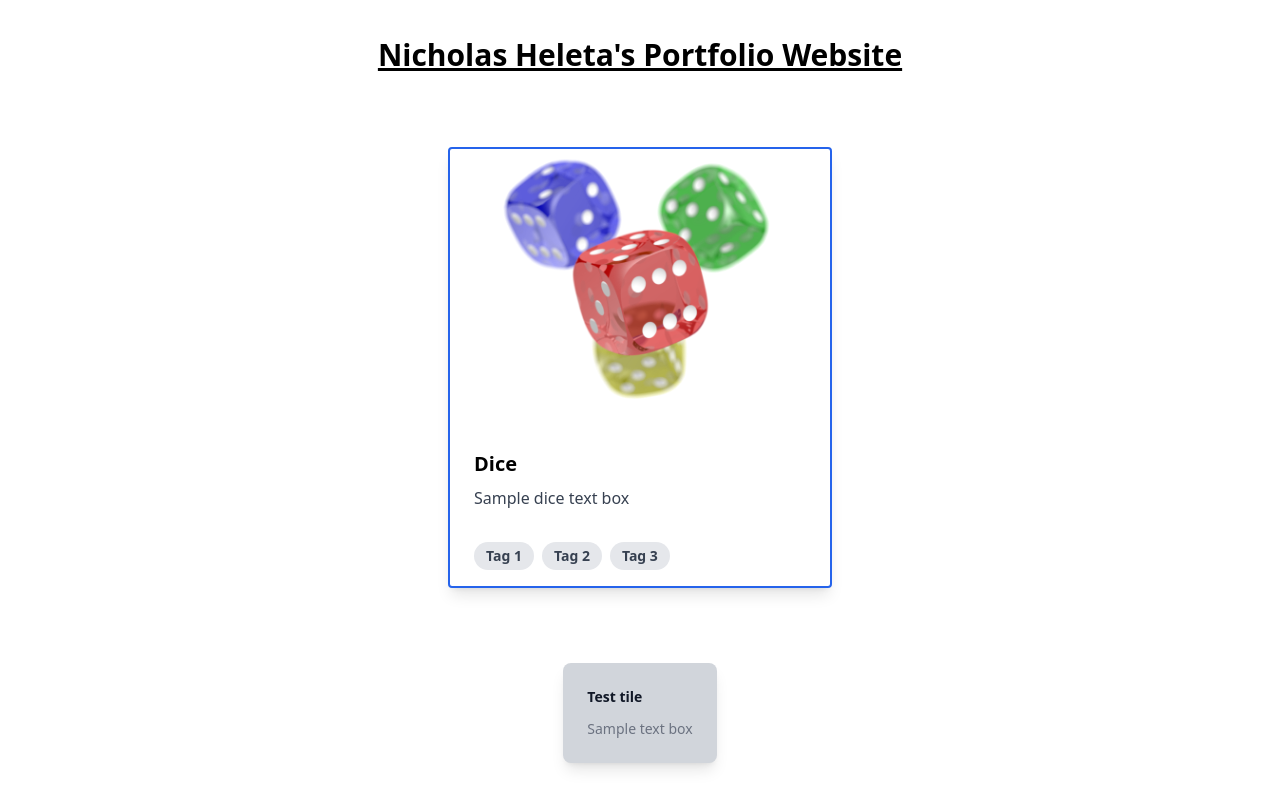
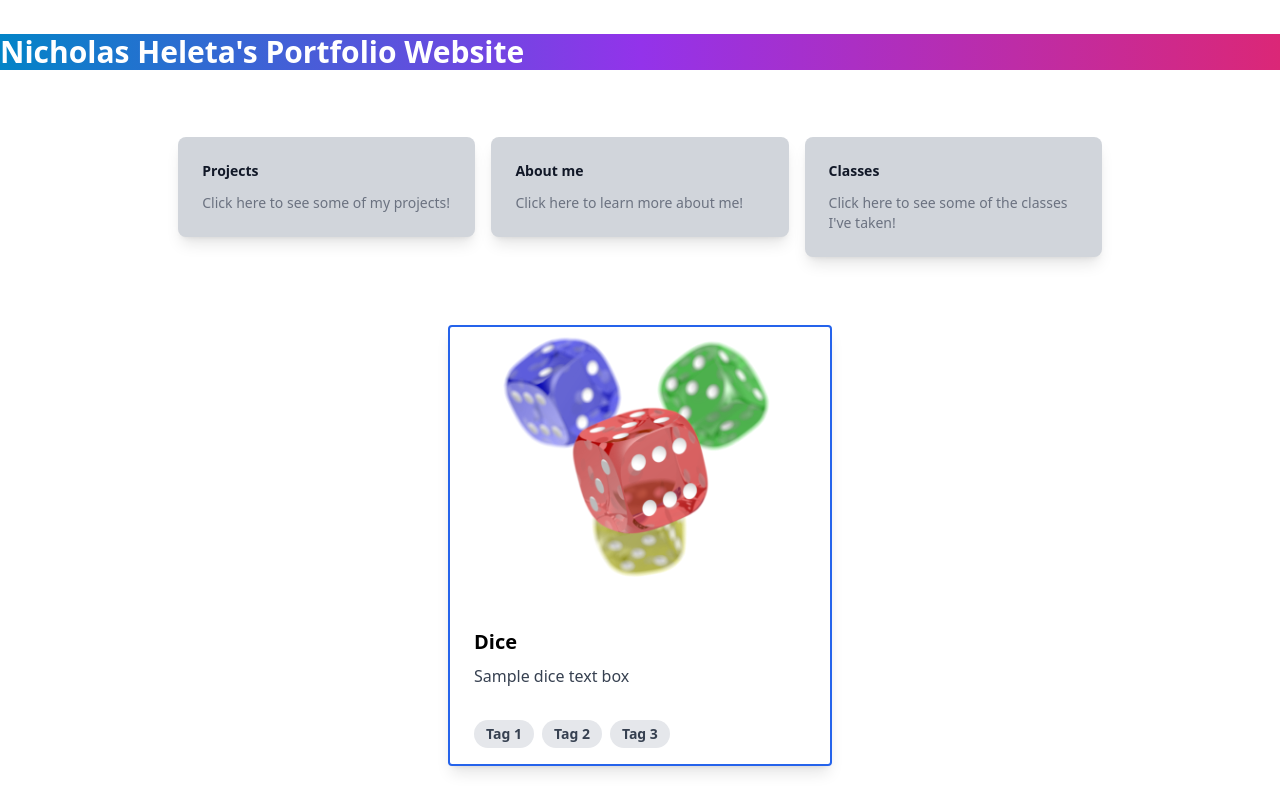
Before and after one commit to HNick11/Personal-Website-Project, a React (Create React App) app in the folder my-app/: page / in a window 1280 px wide. Built offline with nearby package versions, Linux system fonts and the light colour scheme.

Commit message:
Styling and Grid placement
Created a grid for the nav boxes at the top of the page. Made the button's hover colors match the gradient header of the main page

```diff
--- a/my-app/src/App.js
+++ b/my-app/src/App.js
@@ -1,5 +1,4 @@
 import './index.css';
-import ReactDOM from 'react-dom';
 import test from './test.png';
 import NavCard from './components/NavCard';
 import TextCard from './components/TextCard';
@@ -8,14 +7,27 @@ import TextCard from './components/TextCard';
 function App() {
   return (
     <div class="grid place-items-center h-screen">
-        <h1 className="text-3xl font-bold underline">
+
+    <h1 class="w-full text-3xl text-white font-bold bg-gradient-to-r from-sky-600 via-purple-600 to-pink-600">
       Nicholas Heleta's Portfolio Website
     </h1>
 
-    {/*Start of card here*/}
+    <div class="px-2">
+    <div class="flex -mx-2">
+      <div class="w-1/3 px-2">
+      <NavCard title="Projects" text="Click here to see some of my projects!"/>
+      </div>
+      <div class="w-1/3 px-2">
+        <NavCard title="About me" text="Click here to learn more about me!"/>
+      </div>
+      <div class="w-1/3 px-2">
+      <NavCard title="Classes" text="Click here to see some of the classes I've taken!"/>
+      </div>
+
+    </div>
+    </div>
+
     <TextCard photo={test} text="Sample dice text box" tag1="Tag 1" tag2="Tag 2" tag3="Tag 3"/>
-
-    <NavCard title="Test tile" text="Sample text box"/>
 
     </div>
   );
--- a/my-app/src/components/NavCard.js
+++ b/my-app/src/components/NavCard.js
@@ -3,7 +3,7 @@ import '../index.css';
 function NavCard(props){
     return (
     <div>
-    <a href="#" class="group block bg-gray-300 max-w-xs mx-auto rounded-lg p-6 bg-whitering-1 ring-gray-900/5 shadow-lg space-y-3 hover:bg-sky-500 hover:ring-sky-500">
+    <a href="#" class="group block bg-gray-300 max-w-xs mx-auto rounded-lg p-6 bg-whitering-1 ring-gray-900/5 shadow-lg space-y-3 hover:bg-gradient-to-r from-sky-600 via-purple-600 to-pink-600 hover:ring-sky-500">
         <div class="flex items-center space-x-3">
 
         <h3 class="text-gray-900 group-hover:text-white text-sm font-semibold">{props.title}</h3>
```
